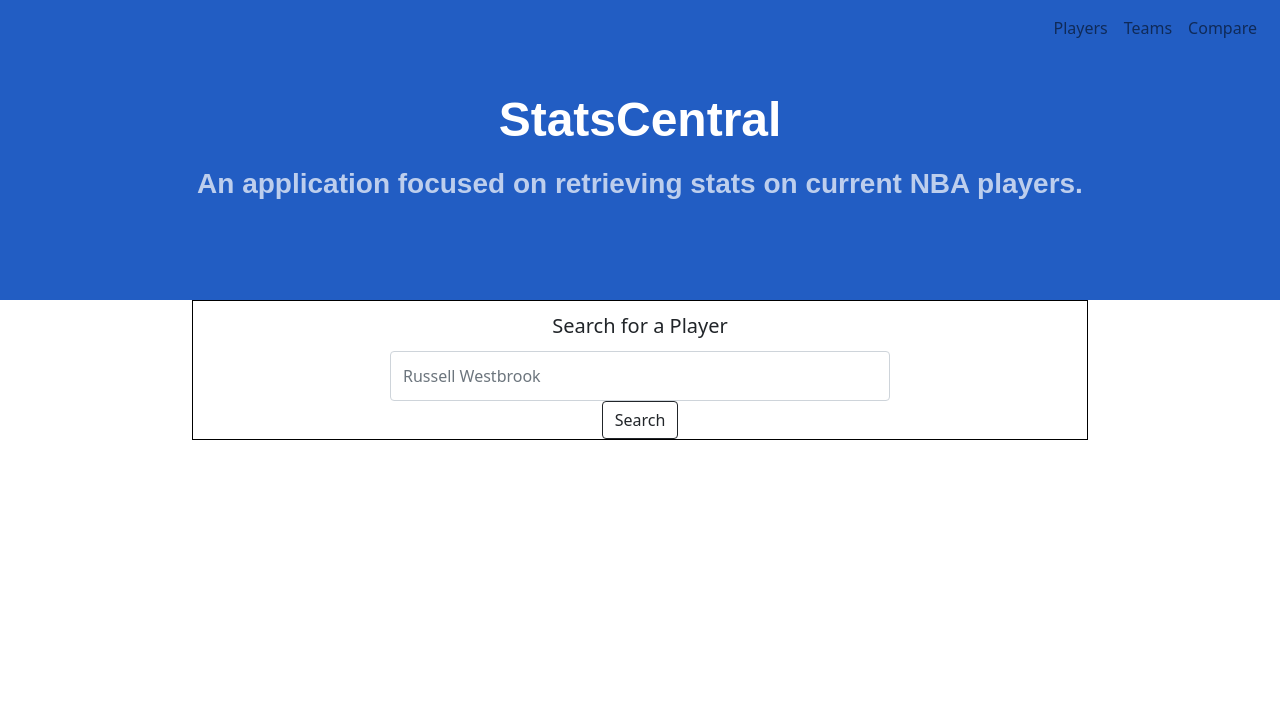
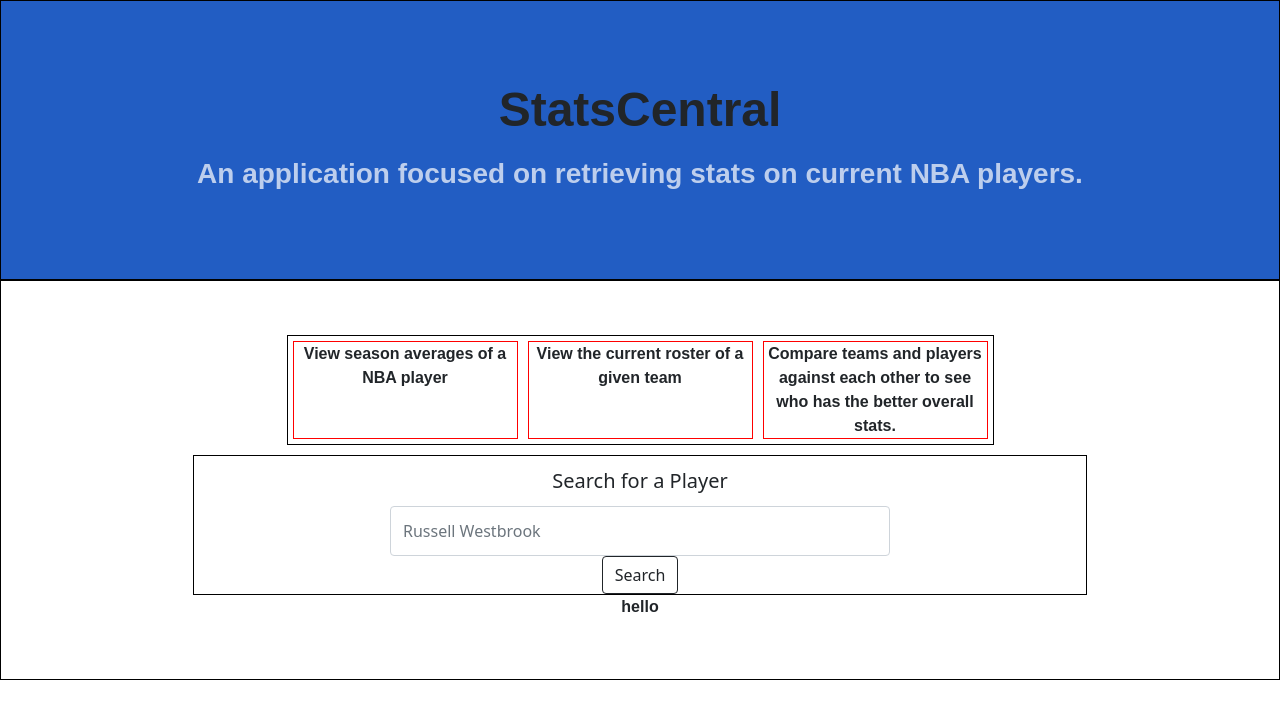
Before and after one commit to Aktreboja/NBAStatTracker, a Next.js app: page / in a window 1280 px wide. Shown: the top 718 px of the page. Built offline with nearby package versions, Linux system fonts and the light colour scheme; a web font is replaced by a local one.

Commit message:
8/7: push updates

```diff
--- a/Components/Layout/PageLayout.js
+++ b/Components/Layout/PageLayout.js
@@ -3,7 +3,7 @@ import Navbar from '../Layout/Navbar'
 
 export default function PageLayout({ children }) {
   return <>
-       <Navbar />
+       {/* <Navbar />  */}
       { children }
   </>;
 }
--- a/Stylesheets/base/_layout.scss
+++ b/Stylesheets/base/_layout.scss
@@ -14,15 +14,38 @@
 @mixin gridCols($cols) { grid-template-columns: repeat($cols, minmax(0, 1fr)) ;}
 
 
-// Flex mixin
+/* ******** Flex mixins ******* */
+
+
+@mixin flex {
+    display: flex;
+}
+
+@mixin flex-align-center {
+    @include flex;
+
+
+}
+
 @mixin flexDirection($direction) {flex-direction: $direction ;}
 
 // Fully centered flex component with specified direction.
+@mixin flexCenter($justify, $direction) {
+    display: flex;
+    justify-content: $justify;
+    align-items: center;
+    flex-direction: $direction;
+}
+
 @mixin flexCenter($direction) {
     display: flex;
-    justify-content: center;
     align-items: center;
     flex-direction: $direction;
+}
+
+
+@mixin justify($justify) {
+    justify-content: $justify;
 }
 
 
@@ -39,23 +62,25 @@
 .landingContainer {
     @extend .container;
     @include heightFull();
+    @include flexCenter(column);
 }
 
 .landingText {@extend .textCenter !optional;}
 
 .landingGridItem {
-    height: 100%;
+    width: 100%;
+    min-height: 50vh;
     display: flex;
     justify-content: center;
     align-items: center;
     flex-direction: column;
+    border: 1px solid black;
 }
 
-.landingLeftGrid {
+.landingTopGrid {
     @extend .landingGridItem;
     background-color: #225dc3;
-    min-height: 300px;
-    z-index: 0;
+    min-height: 35vh;
 }
 
 .landingButtonsContainer {
@@ -65,6 +90,7 @@
     display: flex;
     flex-direction: column;
     justify-content: space-around;
+
 }
 
 .landingButtonsContainer button { margin: 0px 5px; }
@@ -73,7 +99,6 @@
     width: 100%;
     text-align: center;
     font-size: 3em;
-    color: white;
 }
 
 /* Display styles */
@@ -95,7 +120,6 @@
 /* Team Logo container */
 
 .teamLogoContainer {
-    // @include gridColsThree;
     @include gridCols(3);
     @include heightFull;
     @extend .grid;
@@ -105,7 +129,6 @@
     padding: 5px 20px;
 }
 
-
 /* PlayerSearchGridContainer */
 
 .playerSearchGridContainer {
@@ -113,6 +136,23 @@
     width: 80%;
     border: 2px solid black;
     margin: auto;
+}
+
+.aboutContainer {
+    border: 1px solid black;
+    width: fit-content;
+    display: flex;
+    justify-content: center;
+    margin: 10px 0px;
+}
+
+
+.aboutText {
+    width: 225px;
+    border: 1px solid red;
+    text-align: center;
+    margin: 5px;
+
 }
 
 /* Player dynamic Page styles */
--- a/Stylesheets/components/_navbar.scss
+++ b/Stylesheets/components/_navbar.scss
@@ -2,6 +2,7 @@
     background-color: transparent;
     display: flex;
     justify-content: flex-end;
+    height: 70px;
 
 
     .navbar-links {
@@ -11,3 +12,10 @@
         width: 100%;
     }
 }
+
+
+@media only screen and (min-width: 992px) {
+    .nav-link {
+        font-size: 1.3em;
+    }
+}
--- a/Stylesheets/components/team/_teamCard.scss
+++ b/Stylesheets/components/team/_teamCard.scss
@@ -3,4 +3,5 @@
     display: flex;
     justify-content: center;
     align-items: center;
+    border: 1px solid black;
 }
--- a/pages/api/team.js
+++ b/pages/api/team.js
@@ -35,6 +35,17 @@ export const retrieveTeamMetaData = async (param) => {
     return metaDataObject
 }
 
+export const getRecentGames = async () => {
+
+}
+
+export const retrieveAllNbaTeams = async () => {
+    let teamResponse = await Axios.get('http://data.nba.net/data/10s/prod/v1/2021/teams.json')
+    let teams = teamResponse.data.sacramento
+    return teams
+
+}
+
 
 /**
  * Retrieves the upcoming games for a team
--- a/pages/index.js
+++ b/pages/index.js
@@ -50,15 +50,20 @@ export default function Index() {
             <title>StatsCentral | Welcome</title>
         </Head>
         <div className='landingContainer'>
-            <div className='landingLeftGrid'>
+            <div className='landingTopGrid '>
                 <h1 className= "header" role="title">StatsCentral</h1>
                 <h3 className= "landingText">An application focused on retrieving stats on current NBA players.</h3>
             </div>
-
             {/* <IntroductionSection /> */}
-            <div className='landingGridItem'>
+            <div className='landingGridItem '>
+                <div className='aboutContainer'>
+                    <p className = "aboutText">View season averages of a NBA player</p>
+                    <p className = "aboutText">View the current roster of a given team</p>
+                    <p className = "aboutText">Compare teams and players against each other to see who has the better overall stats.</p>
+                </div>
                 <PlayerSearchForm />
-                <div className='teamLogoContainer'>
+                <div>
+                    <p>hello</p>
                 </div>
             </div>
         </div>
--- a/pages/players/index.js
+++ b/pages/players/index.js
@@ -1,6 +1,8 @@
 import React from 'react'
 import PlayerSearchForm from '../../Components/Player/PlayerSearchForm'
 import TeamCard from '../../Components/Team/TeamCard'
+import { retrieveAllNbaTeams } from '../api/team'
+
 
 export default function index() {
   return (
@@ -16,5 +18,8 @@ export default function index() {
 }
 
 export async function getStaticProps(context) {
+
+
+
   return {props: {} }
 }
--- a/pages/teams/[team].js
+++ b/pages/teams/[team].js
@@ -4,6 +4,7 @@ import Image from 'next/image'
 import { retrieveTeamMetaData } from '../api/team'
 
 export default function Team({primaryMeta, secondaryMeta}) {
+    console.log(secondaryMeta)
   return (
     <div className='flexCenterColContainer'>
       <h3>{primaryMeta.fullName}</h3>
```
Also changed, not shown: Components/Team/TeamCard.js (+13 -1 lines).
